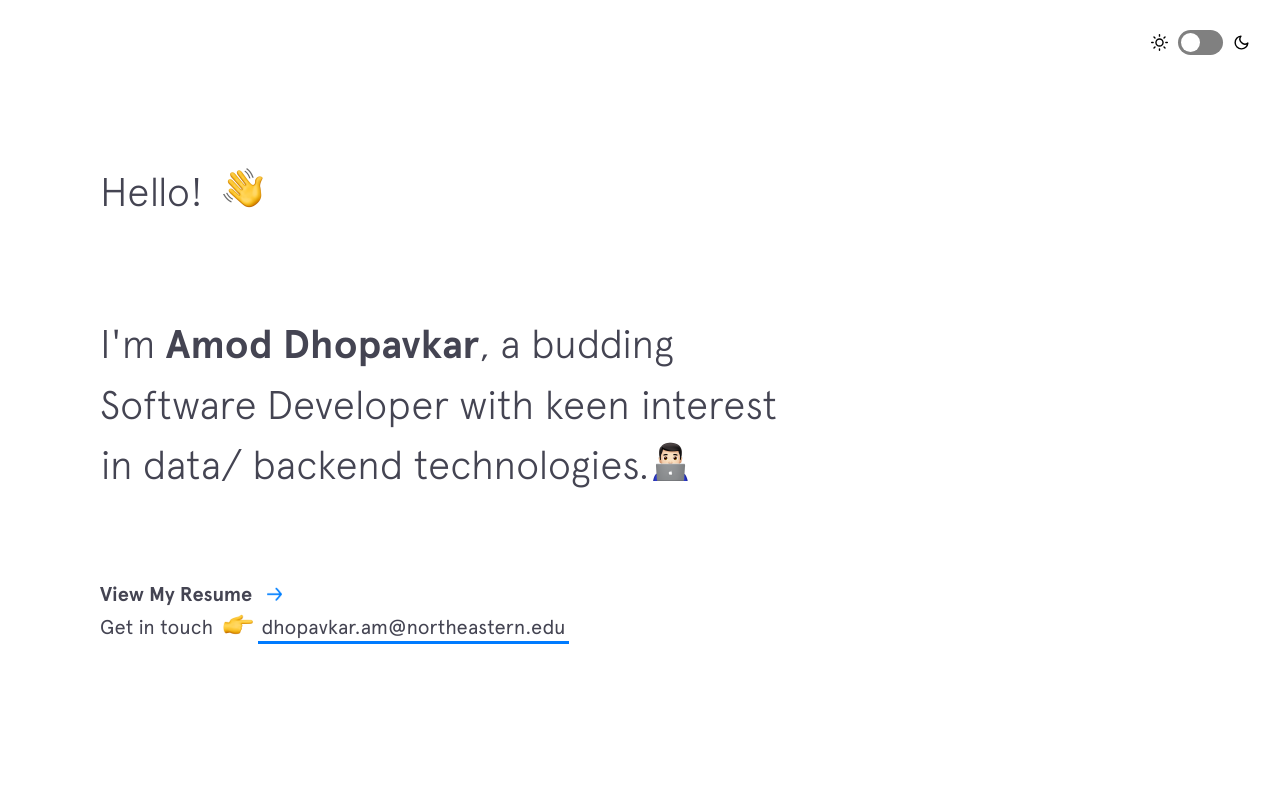
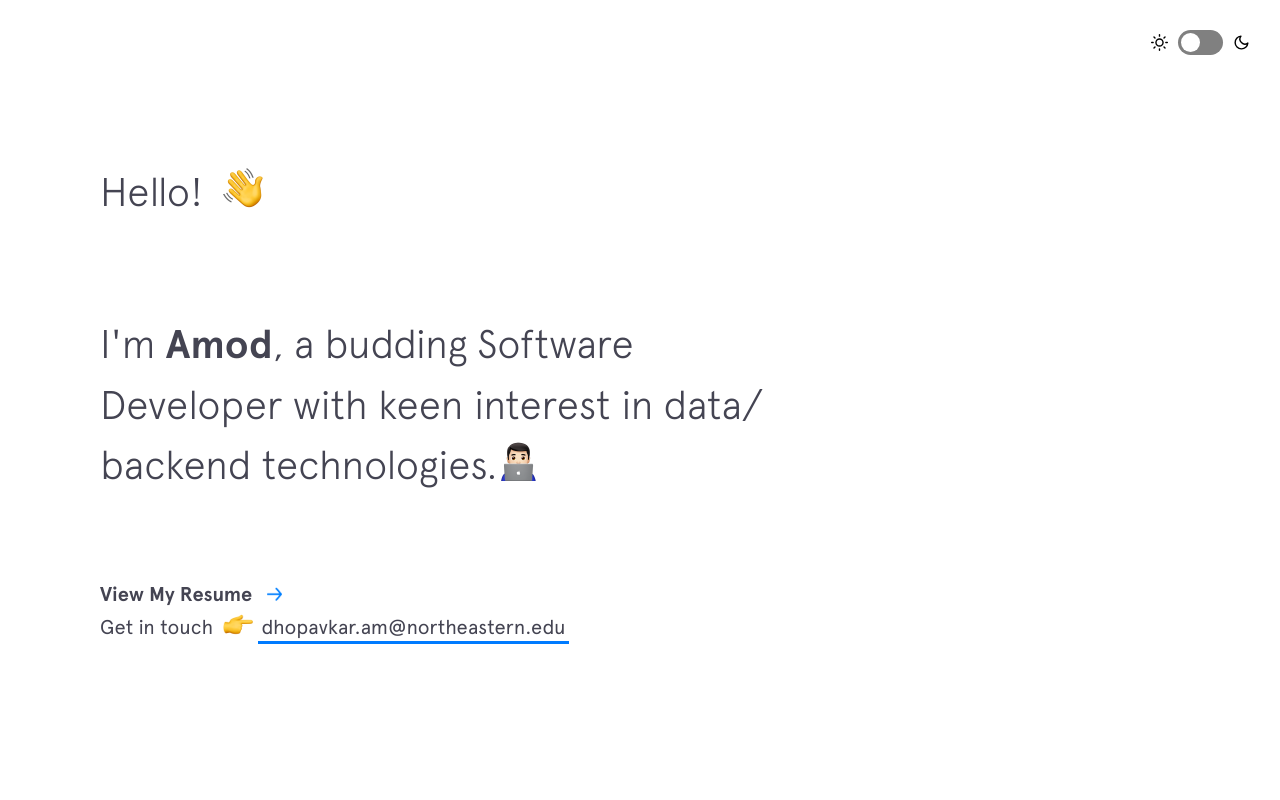
Before and after one commit to shreya2430/Portfolio, a Gatsby site: page / in a window 1280 px wide. Shown: the top 800 px of the page. Built offline with nearby package versions, Linux system fonts and the light colour scheme; Gatsby itself is replaced by a stand-in of ours.

Commit message:
update resume

```diff
--- a/src/components/intro/intro.js
+++ b/src/components/intro/intro.js
@@ -5,7 +5,7 @@ import "./intro.scss"
 const introData = {
   title: "Hello! ",
   beforeName: "I'm ",
-  name: "Amod Dhopavkar",
+  name: "Amod",
   afterName: ", a budding Software Developer with keen interest in data/ backend technologies.",
   contact: "Get in touch ",
   email: "dhopavkar.am@northeastern.edu",
```
Also changed, not shown: 1 other file.
